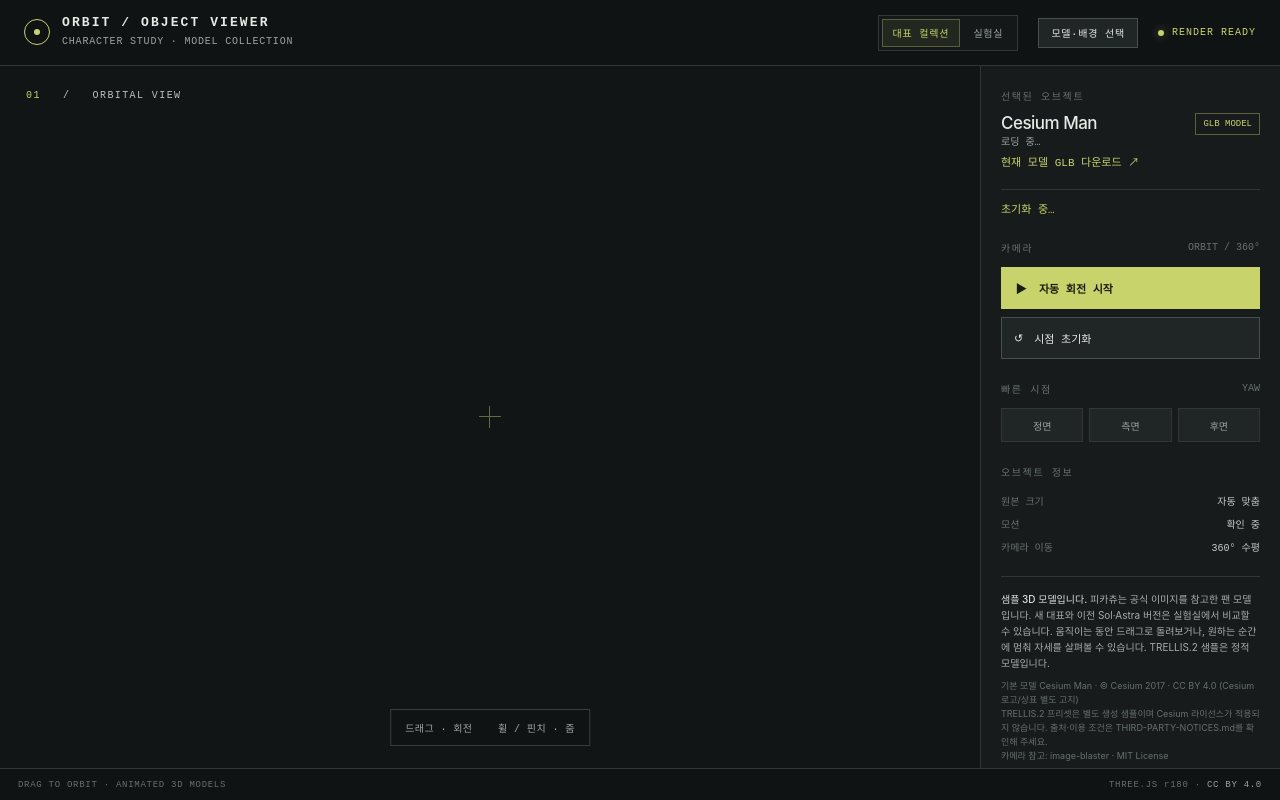
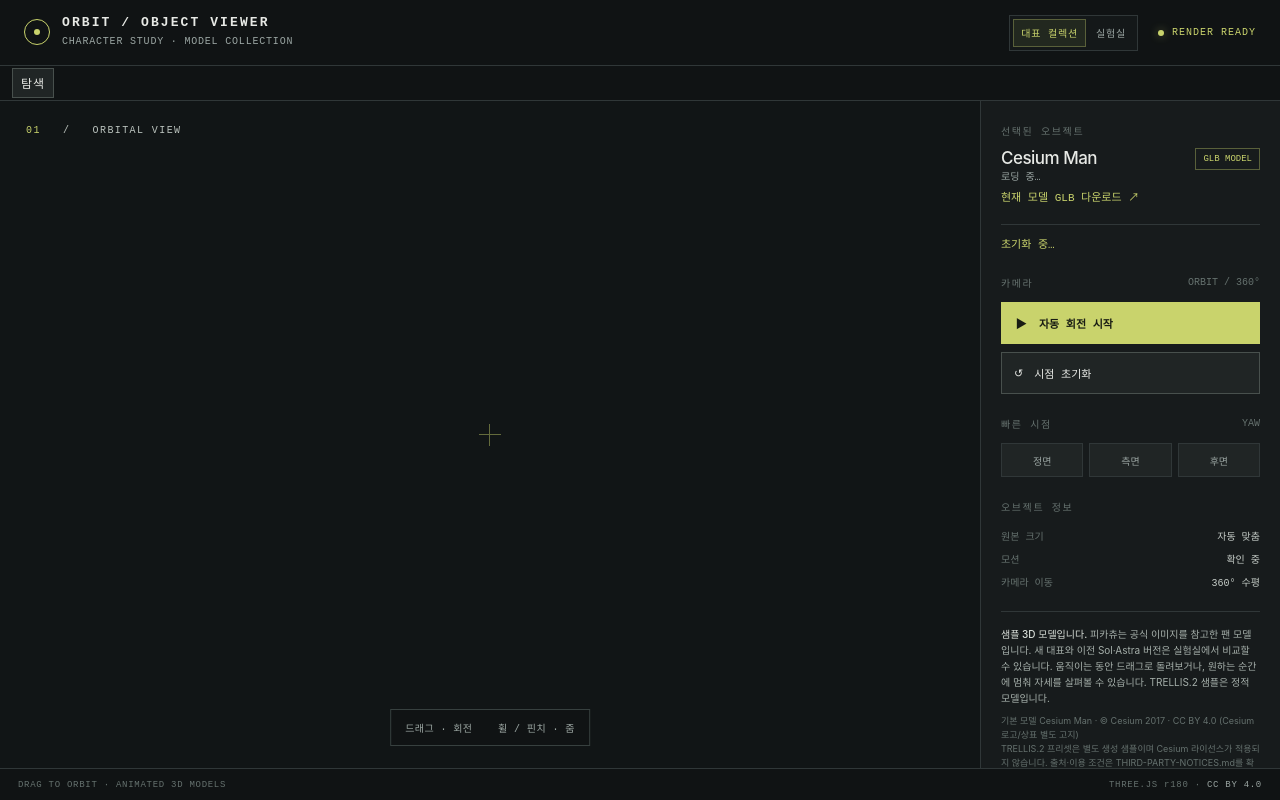
Before and after one commit to pheanor-agent/person-orbit-demo, a website: page index.html in a window 1280 px wide. Drawn offline with Linux system fonts and the light colour scheme; some packages are replaced by stand-ins of ours; a script that the page names is missing.

Commit message:
Compact ORBIT header into two rows

```diff
--- a/index.html
+++ b/index.html
@@ -28,10 +28,17 @@
 .selection-panel .section{padding:0}
 .selection-panel .choice-list{max-height:none}
 @media(max-width:620px){.selection-panel{top:64px;right:8px;left:8px;width:auto;max-height:calc(100dvh - 72px);padding:14px}.appnav a{padding:0 7px;font-size:9px;letter-spacing:.04em}.panel-trigger{padding:0 9px;font-size:9px}.top-meta .live{display:none}}
+
+.topbar .brand {min-width:0}
+.orbit-actionbar {display:flex;align-items:center;padding:2px 12px;min-height:33px;border-bottom:1px solid var(--line)}
+.orbit-actionbar .panel-trigger {min-width:0;min-height:28px;width:auto;padding:3px 8px;font-size:12px}
+.topbar .appnav a {min-width:0;min-height:28px;width:auto;padding:3px 7px}
+@media(max-width:620px){.topbar .orbit-brand-context,.topbar .brand-sub{display:none}}
+@media(pointer:coarse){.orbit-actionbar .panel-trigger,.topbar .appnav a{min-height:40px}}
 </style>
 </head>
 <body data-page="collection">
-<header class="topbar"><div class="brand"><div class="mark" aria-hidden="true"></div><div><div class="brand-title">ORBIT / OBJECT VIEWER</div><div class="brand-sub">CHARACTER STUDY · MODEL COLLECTION</div></div></div><div class="top-meta"><nav class="appnav" aria-label="ORBIT 화면"><a data-nav="collection" href="./index.html" aria-current="page">대표 컬렉션</a><a data-nav="lab" data-lab-link href="./lab.html">실험실</a></nav><button class="panel-trigger" id="panelTrigger" type="button" aria-expanded="false" aria-controls="selectionPanel">모델·배경 선택</button><span class="live"><i></i> RENDER READY</span></div></header>
+<header class="topbar"><div class="brand"><div class="mark" aria-hidden="true"></div><div><div class="brand-title">ORBIT<span class="orbit-brand-context"> / OBJECT VIEWER</span></div><div class="brand-sub">CHARACTER STUDY · MODEL COLLECTION</div></div></div><div class="top-meta"><nav class="appnav" aria-label="ORBIT 화면"><a data-nav="collection" href="./index.html" aria-current="page">대표 컬렉션</a><a data-nav="lab" data-lab-link href="./lab.html">실험실</a></nav><span class="live"><i></i> RENDER READY</span></div></header><div class="orbit-actionbar" role="group" aria-label="모델 탐색"><button class="panel-trigger" id="panelTrigger" type="button" aria-expanded="false" aria-controls="selectionPanel">탐색</button></div>
 <main class="layout"><section class="viewport-wrap" aria-label="움직이는 3D 모델 뷰"><canvas id="stage" class="stage" aria-label="드래그하여 모델 주변의 시점을 회전하는 3D 장면"></canvas><div class="scene-label"><strong>01</strong> &nbsp; / &nbsp; ORBITAL VIEW</div><div class="crosshair" aria-hidden="true"></div><div class="hint">드래그 · 회전 &nbsp;&nbsp; 휠 / 핀치 · 줌</div></section>
 <aside class="panel"><section class="object-card"><div class="eyebrow">선택된 오브젝트</div><div class="object-head"><div class="object-name" id="modelName">Cesium Man</div><div class="badge" id="modelBadge">GLB MODEL</div></div><div class="dimensions" id="modelDims">로딩 중…</div><a class="sample-link" id="modelDownload" download>현재 모델 GLB 다운로드 ↗</a><div class="rule"></div><div class="status" id="status" role="status" aria-live="polite">초기화 중…</div></section>
 <div id="selectionPanel" class="selection-panel" role="dialog" aria-label="모델·배경 선택" aria-modal="false" hidden><button type="button" id="selectionClose" class="selection-close" aria-label="모델·배경 선택 닫기">닫기</button><section class="section collection-section"><div class="section-title"><span class="eyebrow">샘플 선택</span><span>COLLECTION</span></div><div class="choice-list" id="modelChoices" role="group" aria-label="대표 3D 모델 선택"><button class="choice-button" type="button" data-model="cesium">Cesium Man · 걷기</button><button class="choice-button" type="button" data-model="trellis">T형 기계</button><button class="choice-button" type="button" data-model="person">후드 여행자</button><button class="choice-button" type="button" data-model="pelican">펠리컨 · 자전거</button><button class="choice-button" type="button" data-model="baseball">야구 타자 · 대표</button><button class="choice-button" type="button" data-model="pikachu-sol">피카츄 · 대표 Sol</button></div><div class="sample-links"><a href="./reports/sol-reference-refinement.html">새 모델 제작·비교 결과 ↗</a><a href="./reports/sol-quality-production.html">펠리컨·램프·정원 개선 ↗</a><a id="compareLink" data-lab-link href="./lab.html" hidden>이 종류의 버전 비교 ↗</a><a id="sampleLink" href="?model=cesium">이 샘플 바로 열기 ↗</a><button id="copyLink" type="button">링크 복사</button></div></section>
```
Also changed, not shown: lab.html (+8 -1 lines).
